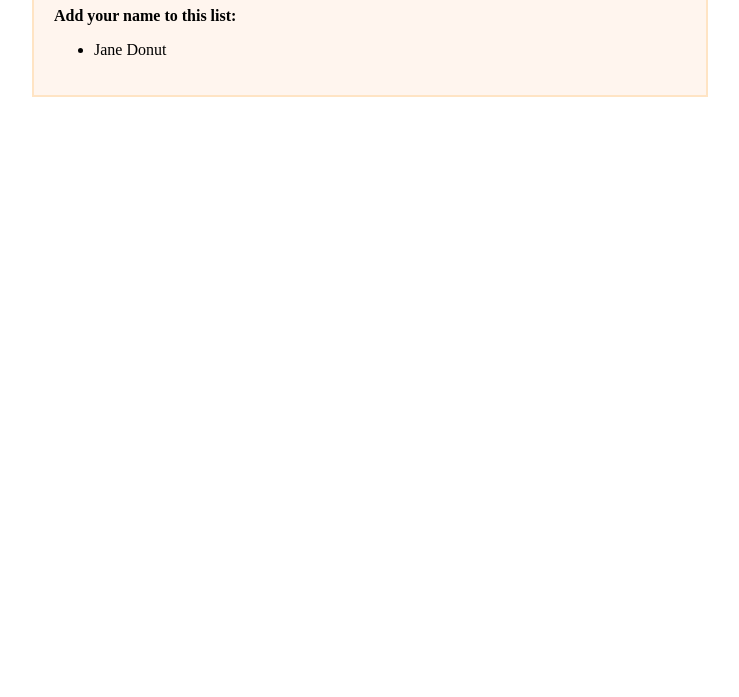
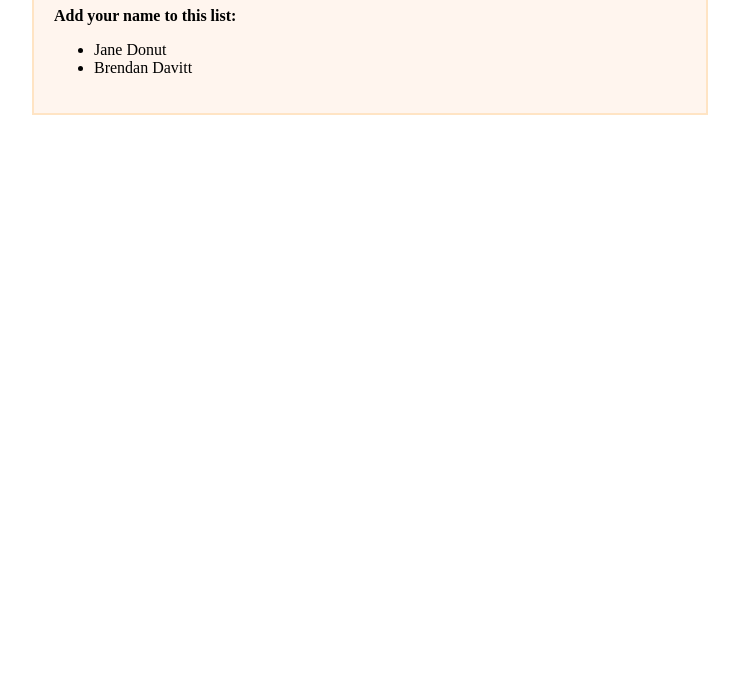
Before and after one commit to zonagilreath/donutpushtomaster, a plain HTML site: page index.html in a window 1280 px wide. Shown: the part 103-800 px from the top of the page, without its empty margins (270-1009 px from the left). Drawn offline with Linux system fonts and the light colour scheme.

Commit message:
Add name to index.html

```diff
--- a/index.html
+++ b/index.html
@@ -13,6 +13,7 @@
         <strong>Add your name to this list:</strong>
         <ul>
             <li>Jane Donut</li>
+            <li>Brendan Davitt</li>
         </ul>
     </div>
 </body>
```
